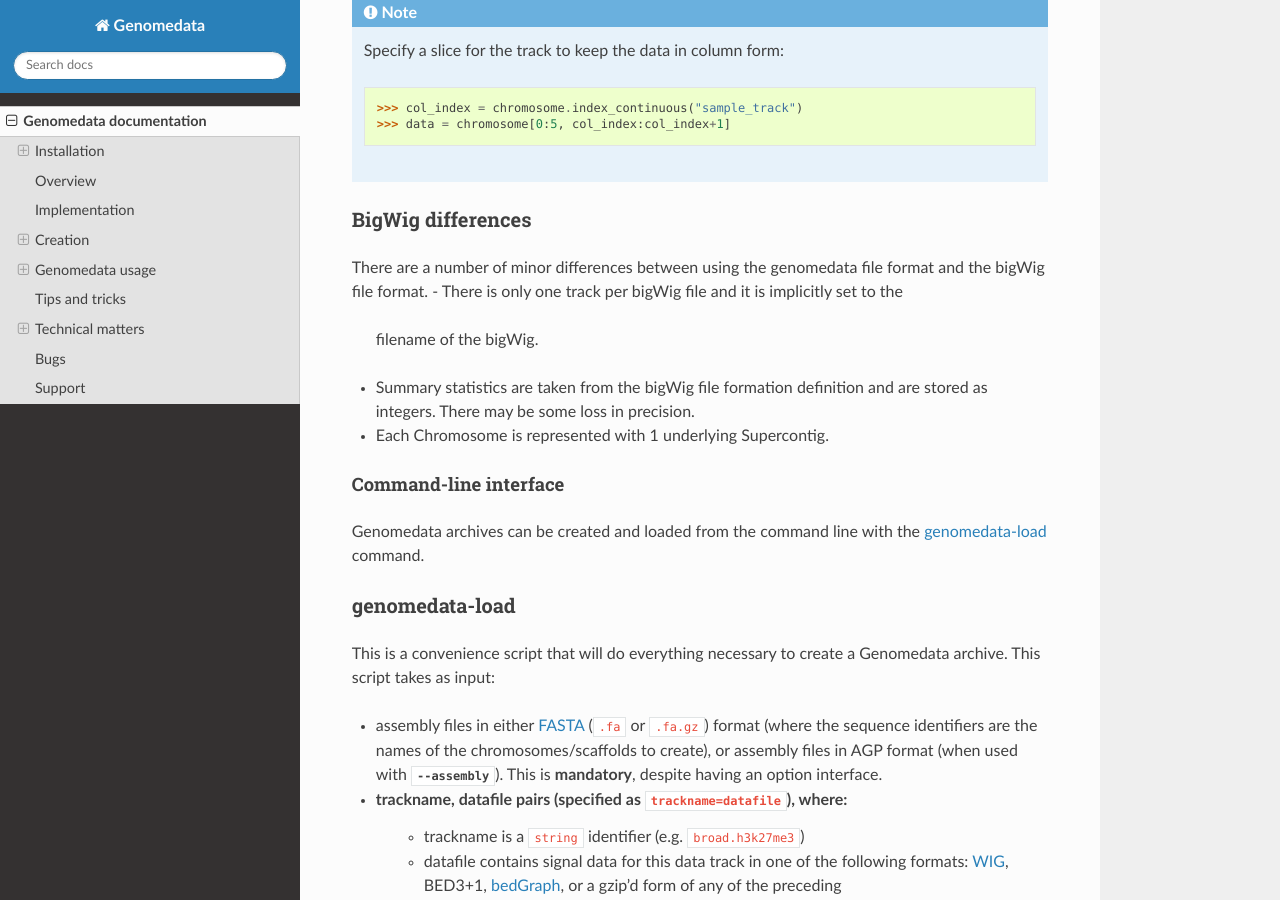
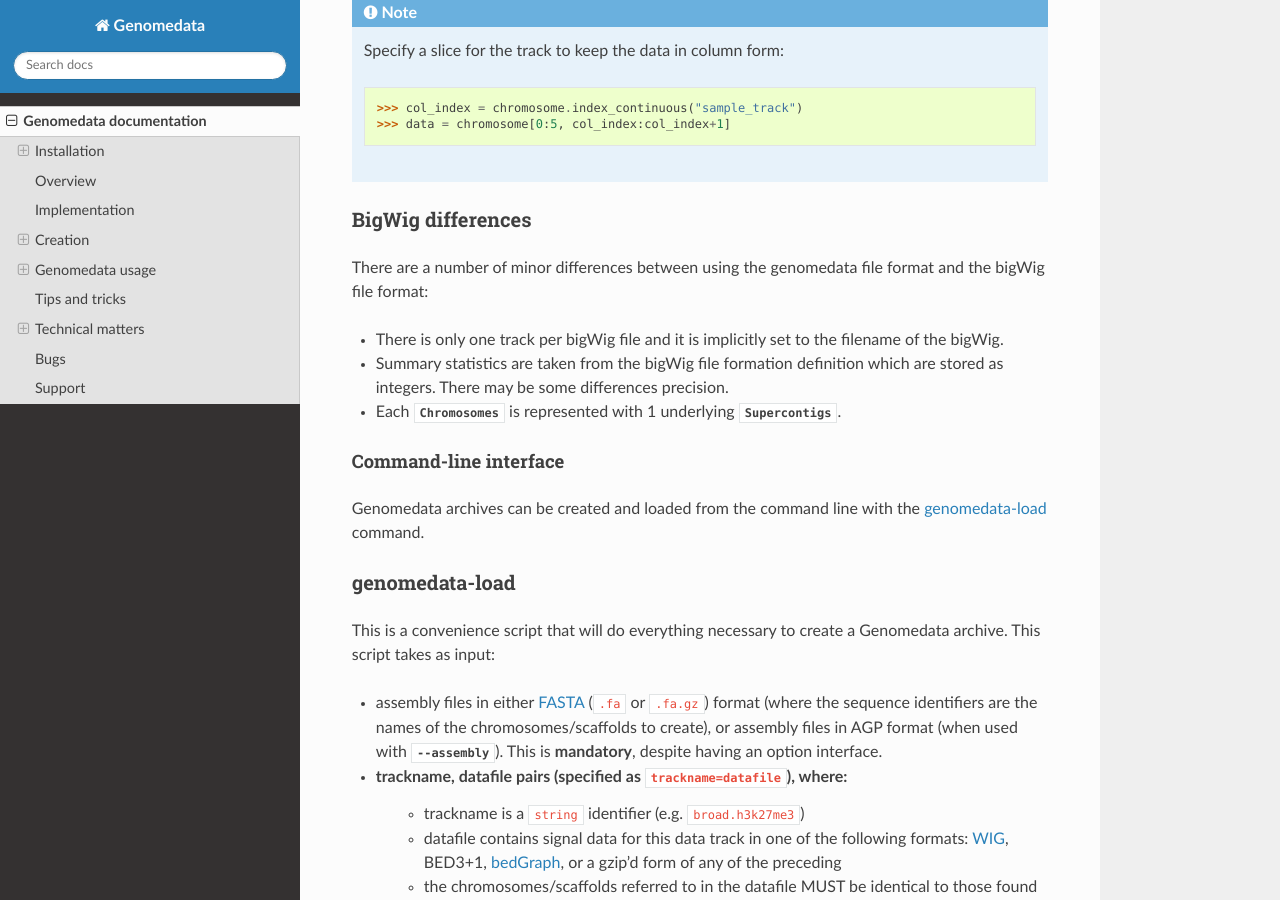
Before and after one commit to hoffmangroup/genomedata, a Sphinx documentation site: the page built from doc/genomedata.rst, in a window 1280 px wide and 900 px high, scrolled down 8407 px. Built offline with Sphinx 7.4.7 and the Read the Docs theme 2.0.0, drawn with Linux system fonts in a browser that asks for light colours.

Commit message:
Fix documentation formatting for bigWig changes

```diff
--- a/doc/genomedata.rst
+++ b/doc/genomedata.rst
@@ -370,12 +370,14 @@ array([ 47.], dtype=float32)
 BigWig differences
 ------------------
 There are a number of minor differences between using the genomedata file
-format and the bigWig file format.
+format and the bigWig file format:
+
 - There is only one track per bigWig file and it is implicitly set to the
   filename of the bigWig.
 - Summary statistics are taken from the bigWig file formation definition
-  and are stored as integers. There may be some loss in precision.
-- Each Chromosome is represented with 1 underlying Supercontig.
+  which are stored as integers. There may be some differences precision.
+- Each :class:`Chromosomes <Chromosome>` is represented with 1 underlying
+  :class:`Supercontigs <Supercontig>`.
 
 
 Command-line interface
```
